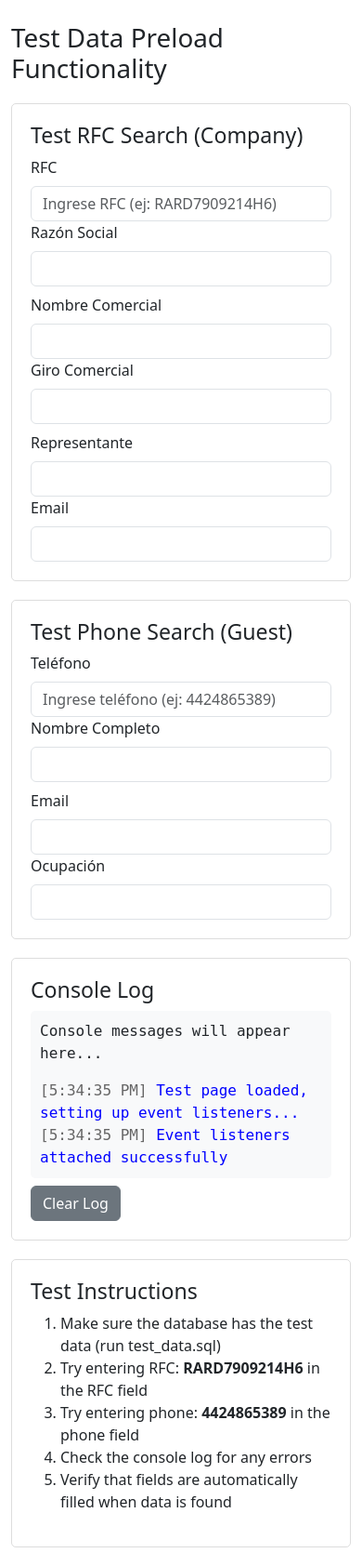
After one commit to danjohn007/camaradecomercio, a PHP site: page /test_preload.html in a window 390 px wide. The commit adds this page. Shown: the whole page at 93% size. Run offline with PHP 8.4, Linux system fonts and the light colour scheme.

Commit message:
Fix automatic data preload functionality for RFC and phone validation
Co-authored-by: danjohn007 <77515822+danjohn007@users.noreply.github.com>

```diff
--- /dev/null
+++ b/test_preload.html
@@ -0,0 +1,335 @@
+<!DOCTYPE html>
+<html lang="es">
+<head>
+    <meta charset="UTF-8">
+    <meta name="viewport" content="width=device-width, initial-scale=1.0">
+    <meta name="base-url" content="/reservaciones/">
+    <title>Test Preload Functionality</title>
+
+    <!-- Bootstrap CSS -->
+    <link href="https://cdn.jsdelivr.net/npm/bootstrap@5.3.0/dist/css/bootstrap.min.css" rel="stylesheet">
+    <!-- Font Awesome -->
+    <link href="https://cdnjs.cloudflare.com/ajax/libs/font-awesome/6.4.0/css/all.min.css" rel="stylesheet">
+
+    <style>
+        .test-section {
+            margin: 20px 0;
+            padding: 20px;
+            border: 1px solid #ddd;
+            border-radius: 5px;
+        }
+        .log-area {
+            background: #f8f9fa;
+            padding: 10px;
+            border-radius: 5px;
+            font-family: monospace;
+            max-height: 300px;
+            overflow-y: auto;
+        }
+    </style>
+</head>
+<body>
+    <div class="container mt-4">
+        <h1>Test Data Preload Functionality</h1>
+
+        <!-- RFC Search Test -->
+        <div class="test-section">
+            <h3>Test RFC Search (Company)</h3>
+            <div class="row">
+                <div class="col-md-6">
+                    <label for="rfc" class="form-label">RFC</label>
+                    <input type="text" class="form-control" id="rfc"
+                           data-event-slug="test-event"
+                           placeholder="Ingrese RFC (ej: RARD7909214H6)">
+                </div>
+                <div class="col-md-6">
+                    <label for="razon_social" class="form-label">Razón Social</label>
+                    <input type="text" class="form-control" id="razon_social" readonly>
+                </div>
+            </div>
+            <div class="row mt-2">
+                <div class="col-md-6">
+                    <label for="nombre_comercial" class="form-label">Nombre Comercial</label>
+                    <input type="text" class="form-control" id="nombre_comercial" readonly>
+                </div>
+                <div class="col-md-6">
+                    <label for="giro_comercial" class="form-label">Giro Comercial</label>
+                    <input type="text" class="form-control" id="giro_comercial" readonly>
+                </div>
+            </div>
+            <div class="row mt-2">
+                <div class="col-md-6">
+                    <label for="nombre_completo" class="form-label">Representante</label>
+                    <input type="text" class="form-control" id="nombre_completo" readonly>
+                </div>
+                <div class="col-md-6">
+                    <label for="email" class="form-label">Email</label>
+                    <input type="text" class="form-control" id="email" readonly>
+                </div>
+            </div>
+        </div>
+
+        <!-- Phone Search Test -->
+        <div class="test-section">
+            <h3>Test Phone Search (Guest)</h3>
+            <div class="row">
+                <div class="col-md-6">
+                    <label for="telefono" class="form-label">Teléfono</label>
+                    <input type="tel" class="form-control" id="telefono"
+                           data-event-slug="test-event"
+                           placeholder="Ingrese teléfono (ej: 4424865389)">
+                </div>
+                <div class="col-md-6">
+                    <label for="guest_nombre" class="form-label">Nombre Completo</label>
+                    <input type="text" class="form-control" id="guest_nombre" readonly>
+                </div>
+            </div>
+            <div class="row mt-2">
+                <div class="col-md-6">
+                    <label for="guest_email" class="form-label">Email</label>
+                    <input type="text" class="form-control" id="guest_email" readonly>
+                </div>
+                <div class="col-md-6">
+                    <label for="ocupacion" class="form-label">Ocupación</label>
+                    <input type="text" class="form-control" id="ocupacion" readonly>
+                </div>
+            </div>
+        </div>
+
+        <!-- Log Area -->
+        <div class="test-section">
+            <h3>Console Log</h3>
+            <div id="log-area" class="log-area">
+                <p>Console messages will appear here...</p>
+            </div>
+            <button class="btn btn-secondary mt-2" onclick="clearLog()">Clear Log</button>
+        </div>
+
+        <!-- Test Instructions -->
+        <div class="test-section">
+            <h3>Test Instructions</h3>
+            <ol>
+                <li>Make sure the database has the test data (run test_data.sql)</li>
+                <li>Try entering RFC: <strong>RARD7909214H6</strong> in the RFC field</li>
+                <li>Try entering phone: <strong>4424865389</strong> in the phone field</li>
+                <li>Check the console log for any errors</li>
+                <li>Verify that fields are automatically filled when data is found</li>
+            </ol>
+        </div>
+    </div>
+
+    <!-- Bootstrap JS -->
+    <script src="https://cdn.jsdelivr.net/npm/bootstrap@5.3.0/dist/js/bootstrap.bundle.min.js"></script>
+
+    <!-- Modified app.js for testing -->
+    <script>
+        // Override console.log to also display in our log area
+        const originalLog = console.log;
+        const originalError = console.error;
+
+        function addToLog(message, type = 'info') {
+            const logArea = document.getElementById('log-area');
+            const timestamp = new Date().toLocaleTimeString();
+            const logEntry = document.createElement('div');
+            logEntry.innerHTML = `<span style="color: #666">[${timestamp}]</span> <span style="color: ${type === 'error' ? 'red' : 'blue'}">${message}</span>`;
+            logArea.appendChild(logEntry);
+            logArea.scrollTop = logArea.scrollHeight;
+        }
+
+        console.log = function(...args) {
+            originalLog.apply(console, args);
+            addToLog(args.join(' '), 'info');
+        };
+
+        console.error = function(...args) {
+            originalError.apply(console, args);
+            addToLog(args.join(' '), 'error');
+        };
+
+        function clearLog() {
+            document.getElementById('log-area').innerHTML = '<p>Console cleared...</p>';
+        }
+
+        // CANACO object for testing
+        const CANACO = {
+            baseUrl: document.querySelector('meta[name="base-url"]')?.getAttribute('content') || '/',
+
+            utils: {
+                showAlert: function(message, type = 'info') {
+                    console.log(`ALERT [${type}]: ${message}`);
+                    // Also show as browser alert for testing
+                    alert(`[${type.toUpperCase()}] ${message}`);
+                }
+            },
+
+            registration: {
+                searchByRFC: function(rfc, eventSlug) {
+                    if (rfc.length < 12) return;
+
+                    console.log('Searching for RFC:', rfc, 'Event slug:', eventSlug);
+
+                    const rfcInput = document.getElementById('rfc');
+                    if (!rfcInput) {
+                        console.error('RFC input element not found');
+                        return;
+                    }
+
+                    const originalPlaceholder = rfcInput.placeholder;
+                    rfcInput.placeholder = 'Buscando datos...';
+                    rfcInput.disabled = true;
+
+                    const apiUrl = `${CANACO.baseUrl}api/buscar-empresa`;
+                    console.log('API URL:', apiUrl);
+
+                    fetch(apiUrl, {
+                        method: 'POST',
+                        headers: {
+                            'Content-Type': 'application/json',
+                        },
+                        body: JSON.stringify({ rfc: rfc })
+                    })
+                    .then(response => {
+                        console.log('Response status:', response.status);
+                        if (!response.ok) {
+                            throw new Error(`HTTP error! status: ${response.status}`);
+                        }
+                        return response.json();
+                    })
+                    .then(data => {
+                        console.log('API response:', JSON.stringify(data, null, 2));
+                        if (data.found) {
+                            // Pre-llenar formulario con datos existentes
+                            if (data.empresa) {
+                                if (document.getElementById('razon_social')) document.getElementById('razon_social').value = data.empresa.razon_social || '';
+                                if (document.getElementById('nombre_comercial')) document.getElementById('nombre_comercial').value = data.empresa.nombre_comercial || '';
+                                if (document.getElementById('giro_comercial')) document.getElementById('giro_comercial').value = data.empresa.giro_comercial || '';
+                            }
+
+                            if (data.representante) {
+                                if (document.getElementById('nombre_completo')) document.getElementById('nombre_completo').value = data.representante.nombre_completo || '';
+                                if (document.getElementById('email')) document.getElementById('email').value = data.representante.email || '';
+                            }
+
+                            CANACO.utils.showAlert('✓ Datos encontrados y pre-cargados desde registros anteriores', 'success');
+                        } else if (rfc.length >= 12) {
+                            CANACO.utils.showAlert('ℹ RFC no encontrado en registros anteriores. Puedes continuar con el registro.', 'info');
+                        }
+                    })
+                    .catch(error => {
+                        console.error('Error al buscar empresa:', error);
+                        CANACO.utils.showAlert('Error de conexión al buscar datos. Intenta nuevamente.', 'warning');
+                    })
+                    .finally(() => {
+                        rfcInput.placeholder = originalPlaceholder;
+                        rfcInput.disabled = false;
+                    });
+                },
+
+                searchByPhone: function(telefono, eventSlug) {
+                    if (telefono.length < 10) return;
+
+                    console.log('Searching for phone:', telefono, 'Event slug:', eventSlug);
+
+                    const phoneInput = document.getElementById('telefono');
+                    if (!phoneInput) {
+                        console.error('Phone input element not found');
+                        return;
+                    }
+
+                    const originalPlaceholder = phoneInput.placeholder;
+                    phoneInput.placeholder = 'Buscando datos...';
+                    phoneInput.disabled = true;
+
+                    const apiUrl = `${CANACO.baseUrl}api/buscar-invitado`;
+                    console.log('API URL:', apiUrl);
+
+                    fetch(apiUrl, {
+                        method: 'POST',
+                        headers: {
+                            'Content-Type': 'application/json',
+                        },
+                        body: JSON.stringify({ telefono: telefono })
+                    })
+                    .then(response => {
+                        console.log('Response status:', response.status);
+                        if (!response.ok) {
+                            throw new Error(`HTTP error! status: ${response.status}`);
+                        }
+                        return response.json();
+                    })
+                    .then(data => {
+                        console.log('API response:', JSON.stringify(data, null, 2));
+                        if (data.found && data.invitado) {
+                            // Pre-llenar formulario con datos existentes
+                            if (document.getElementById('guest_nombre')) document.getElementById('guest_nombre').value = data.invitado.nombre_completo || '';
+                            if (document.getElementById('guest_email')) document.getElementById('guest_email').value = data.invitado.email || '';
+                            if (document.getElementById('ocupacion')) document.getElementById('ocupacion').value = data.invitado.ocupacion || '';
+
+                            CANACO.utils.showAlert('✓ Datos encontrados y pre-cargados desde registros anteriores', 'success');
+                        } else if (telefono.length >= 10) {
+                            CANACO.utils.showAlert('ℹ Teléfono no encontrado en registros anteriores. Puedes continuar con el registro.', 'info');
+                        }
+                    })
+                    .catch(error => {
+                        console.error('Error al buscar invitado:', error);
+                        CANACO.utils.showAlert('Error de conexión al buscar datos. Intenta nuevamente.', 'warning');
+                    })
+                    .finally(() => {
+                        phoneInput.placeholder = originalPlaceholder;
+                        phoneInput.disabled = false;
+                    });
+                }
+            },
+
+            validation: {
+                validateRFC: function(rfc) {
+                    const rfcPattern = /^[A-ZÑ&]{3,4}[0-9]{6}[A-Z0-9]{3}$/;
+                    return rfcPattern.test(rfc.toUpperCase());
+                },
+
+                validatePhone: function(phone) {
+                    const phonePattern = /^[0-9]{10}$/;
+                    return phonePattern.test(phone.replace(/\D/g, ''));
+                }
+            }
+        };
+
+        // Setup event listeners
+        document.addEventListener('DOMContentLoaded', function() {
+            console.log('Test page loaded, setting up event listeners...');
+
+            const rfcInput = document.getElementById('rfc');
+            if (rfcInput) {
+                let timeout;
+                rfcInput.addEventListener('input', function() {
+                    this.value = this.value.toUpperCase();
+                    clearTimeout(timeout);
+                    timeout = setTimeout(() => {
+                        const eventSlug = this.dataset.eventSlug;
+                        if (this.value.length >= 12 && CANACO.validation.validateRFC(this.value)) {
+                            CANACO.registration.searchByRFC(this.value, eventSlug);
+                        }
+                    }, 500);
+                });
+            }
+
+            const phoneInput = document.getElementById('telefono');
+            if (phoneInput) {
+                let timeout;
+                phoneInput.addEventListener('input', function() {
+                    this.value = this.value.replace(/\D/g, '');
+                    clearTimeout(timeout);
+                    timeout = setTimeout(() => {
+                        const eventSlug = this.dataset.eventSlug;
+                        if (this.value.length >= 10 && CANACO.validation.validatePhone(this.value)) {
+                            CANACO.registration.searchByPhone(this.value, eventSlug);
+                        }
+                    }, 500);
+                });
+            }
+
+            console.log('Event listeners attached successfully');
+        });
+    </script>
+</body>
+</html>
```
Also changed, not shown: app/controllers/ApiController.php (+19 -7 lines), app/views/public/company-registration.php (+3 -15 lines), app/views/public/guest-registration.php (+3 -16 lines), assets/js/app.js (+45 -9 lines), test_data.sql (added, +44 -0 lines).
